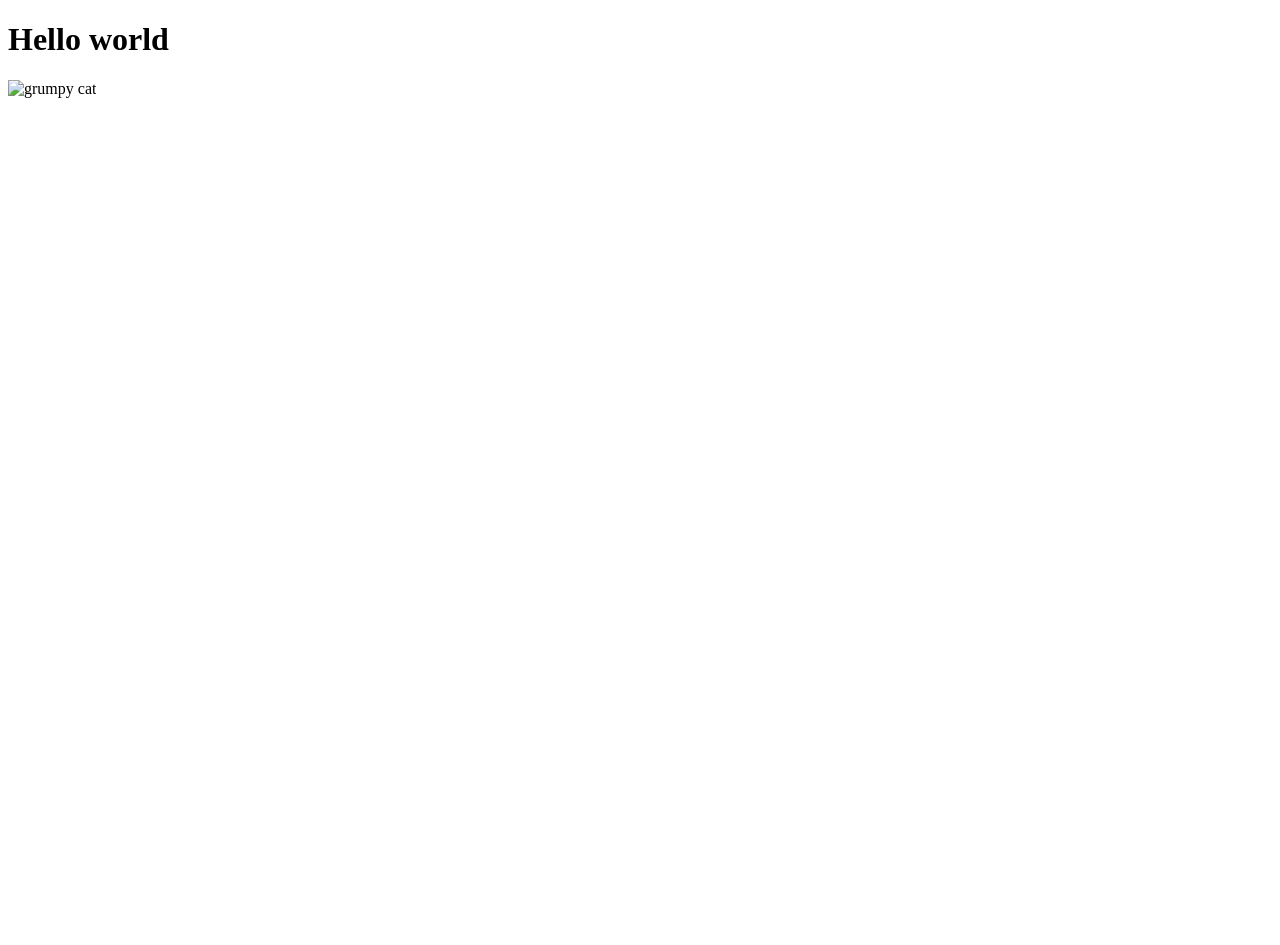
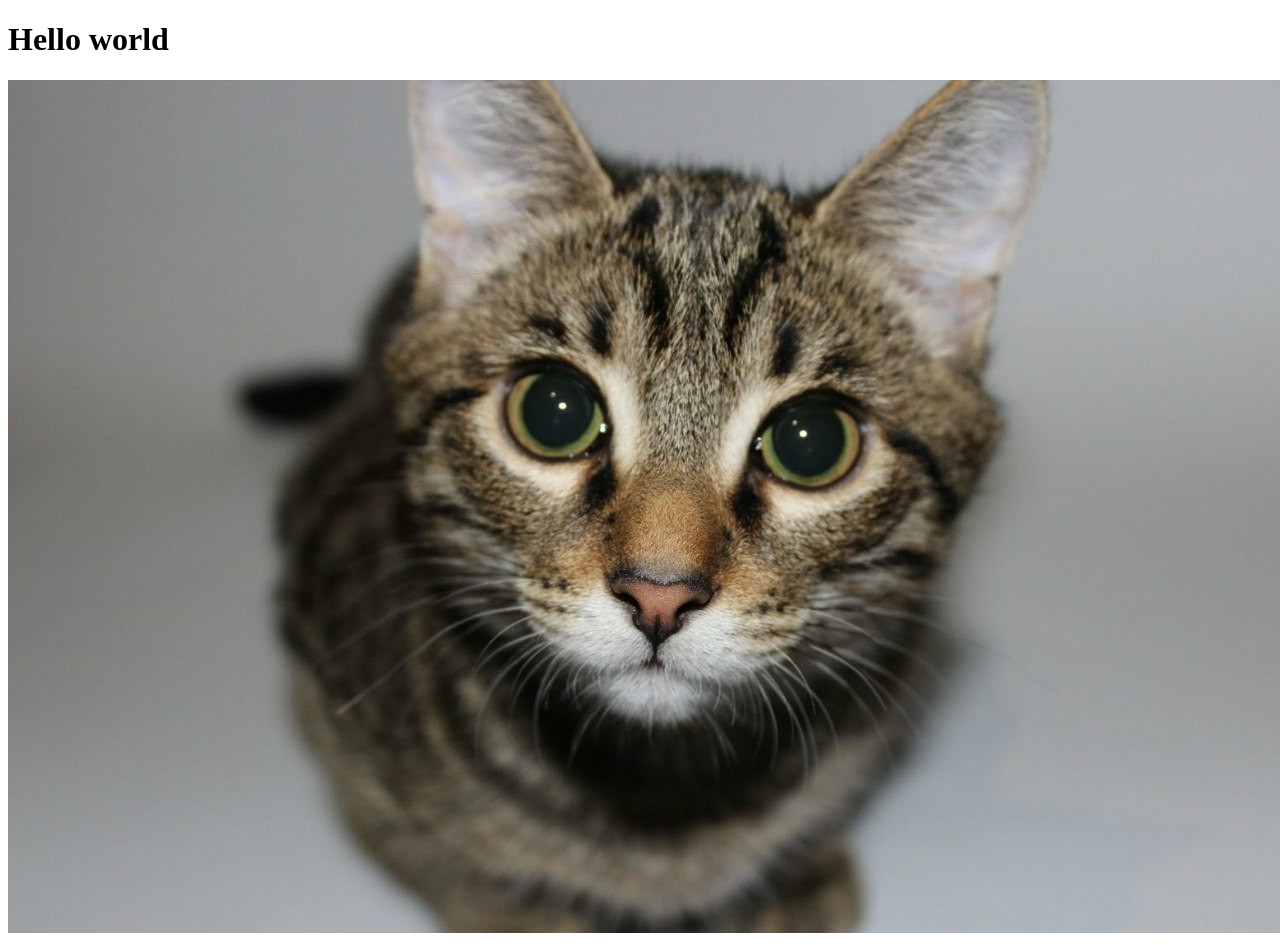
Before and after one commit to sheva511/hello-world, a plain HTML site: page index.html in a window 1280 px wide. Before the commit the page ends 800 px from the top, so only its background shows below. Drawn offline with Linux system fonts and the light colour scheme.

Commit message:
Update index.html

```diff
--- a/index.html
+++ b/index.html
@@ -5,6 +5,6 @@
 	</head>
   <body>
 	<h1>Hello world</h1>
-	<img src="grumpy" alt="grumpy cat">
+	<img src="grumpy.jpg" alt="grumpy cat">
   </body>
 </html>
```
